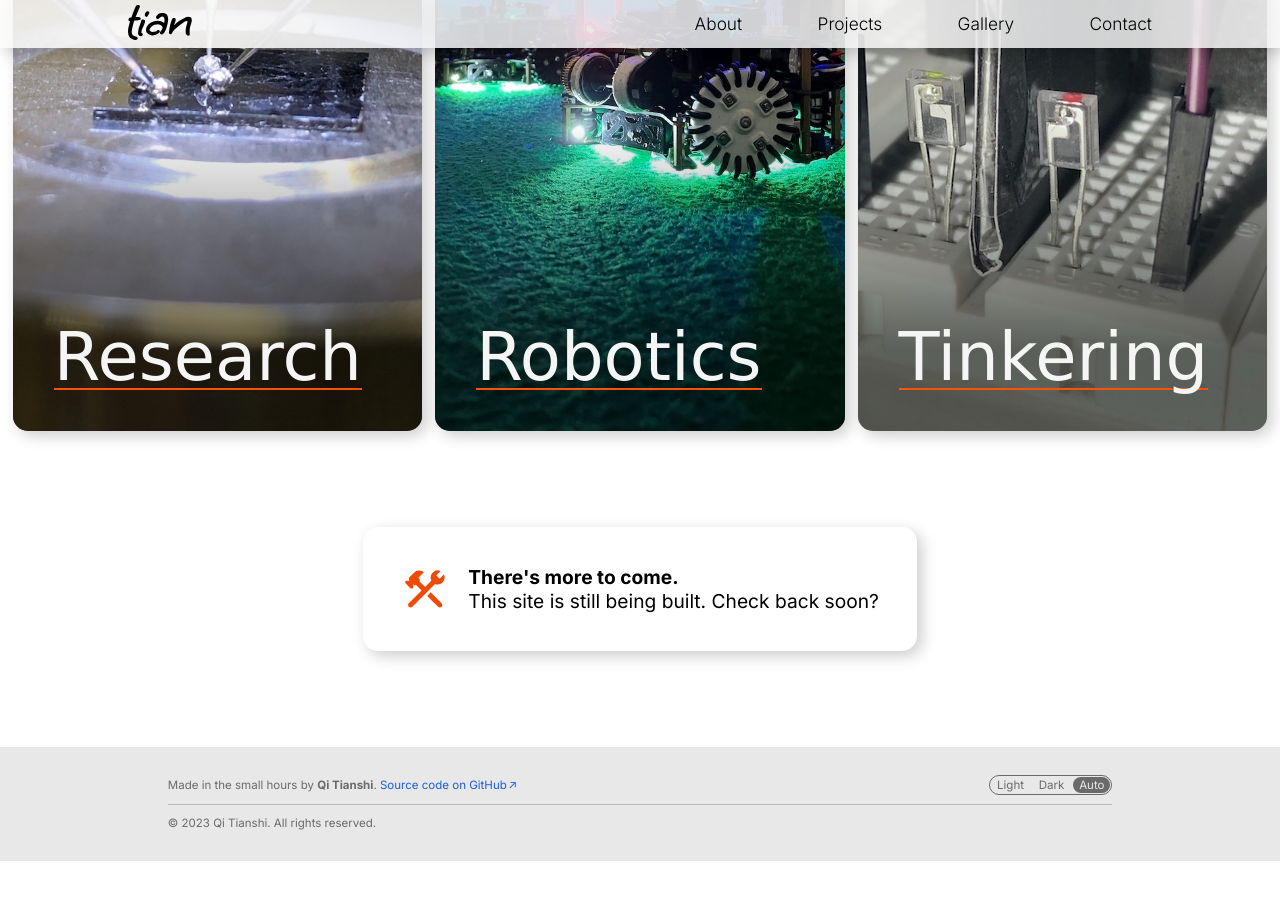
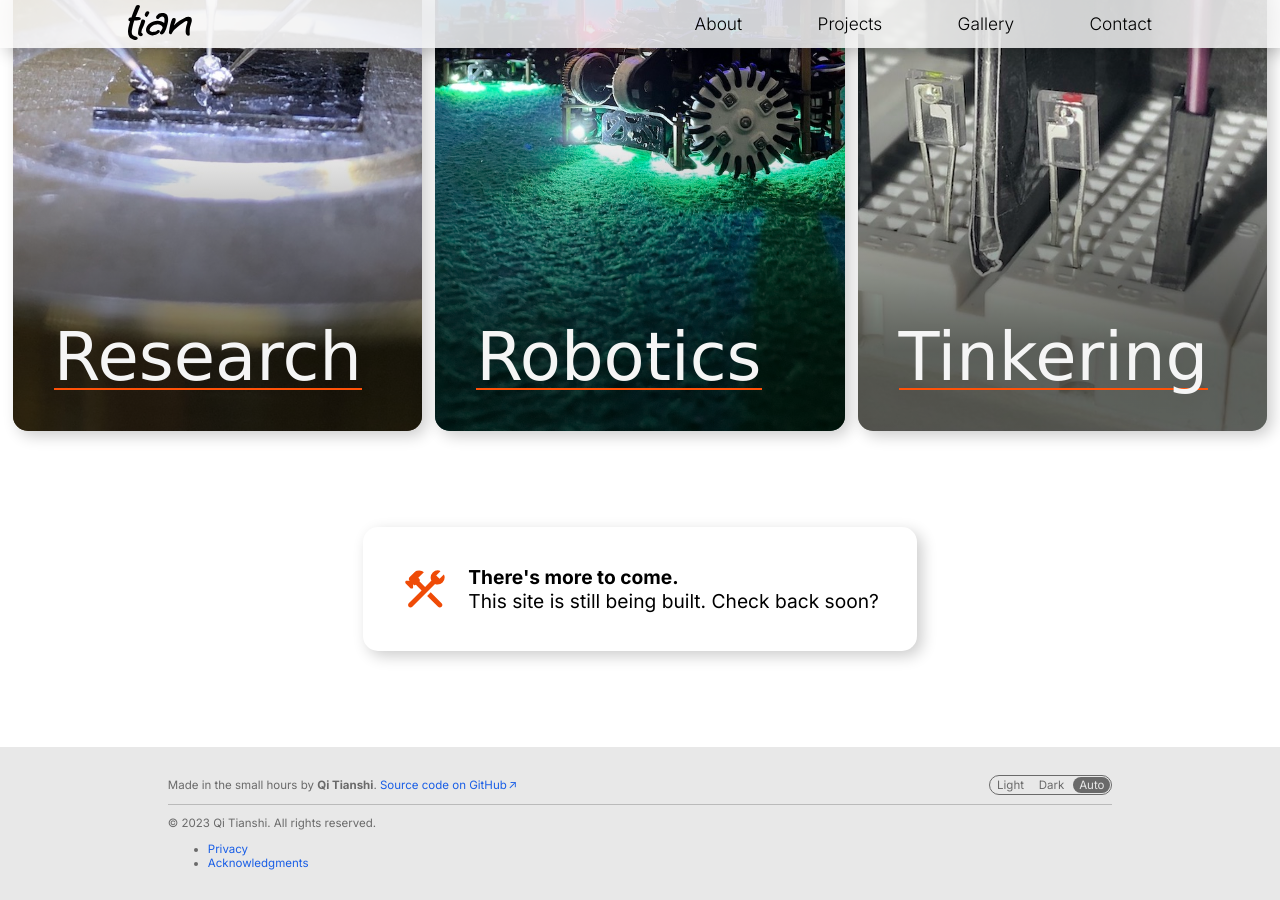
Before and after one commit to qitianshi/qitianshi.com, a Jekyll site: the page built from src/index.html, in a window 1280 px wide and 900 px high, scrolled down 2139 px. Built offline with Jekyll 4.4.1, drawn with Linux system fonts in a browser that asks for light colours; some web fonts are replaced; before the commit the page ends 3000 px from its top, so only the background shows below that.

Commit message:
Add legal links to global footer

```diff
--- a/src/_includes/global-footer.html
+++ b/src/_includes/global-footer.html
@@ -7,7 +7,9 @@
 
     <div id="global-footer__main" class="global-footer__content">
 
-        <p>Made in the small hours by <b>Qi Tianshi</b>. <a href="https://github.com/qitianshi/qitianshi.github.io" target="_blank" class="external-link">Source code on GitHub</a></p>
+        <p>
+            Made in the small hours by <b>Qi Tianshi</b>. <a href="https://github.com/qitianshi/qitianshi.github.io" target="_blank" class="external-link quiet-link">Source code on GitHub</a>
+        </p>
 
         <!-- A three-way toggle that allows the user to override their browser color scheme. Event handled in JavaScript. -->
         <div id="global-footer__color-theme-toggle" role="radiogroup">
@@ -26,7 +28,14 @@
     </div>
 
     <div id="global-footer__legal" class="global-footer__content">
+
         <p>&copy; 2023 Qi Tianshi. All rights reserved.</p>
+
+        <ul id="global-footer__legal-links">
+            <li><a href="/legal/privacy" class="quiet-link">Privacy</a></li>
+            <li><a href="/legal/acknowledgments" class="quiet-link">Acknowledgments</a></li>
+        </ul>
+
     </div>
 
 </footer>
```
